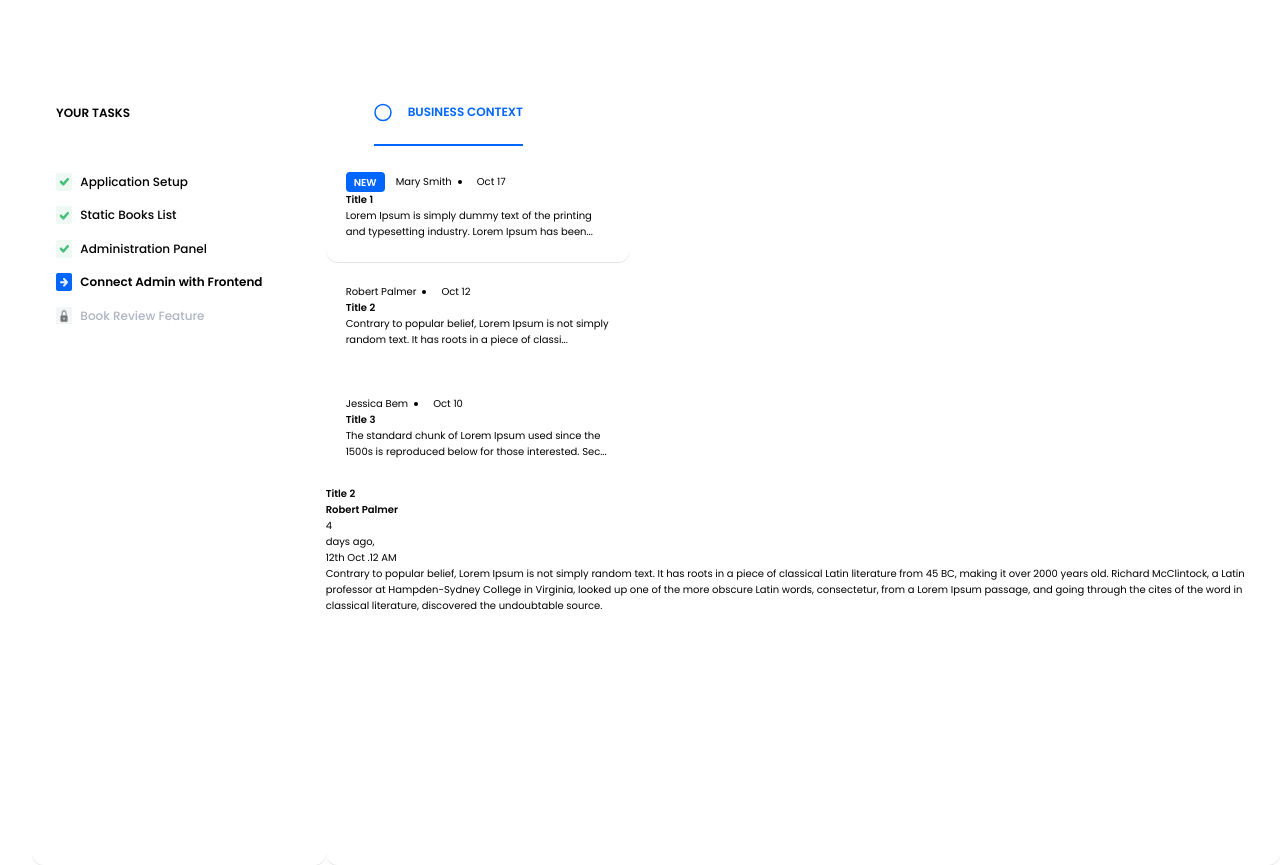
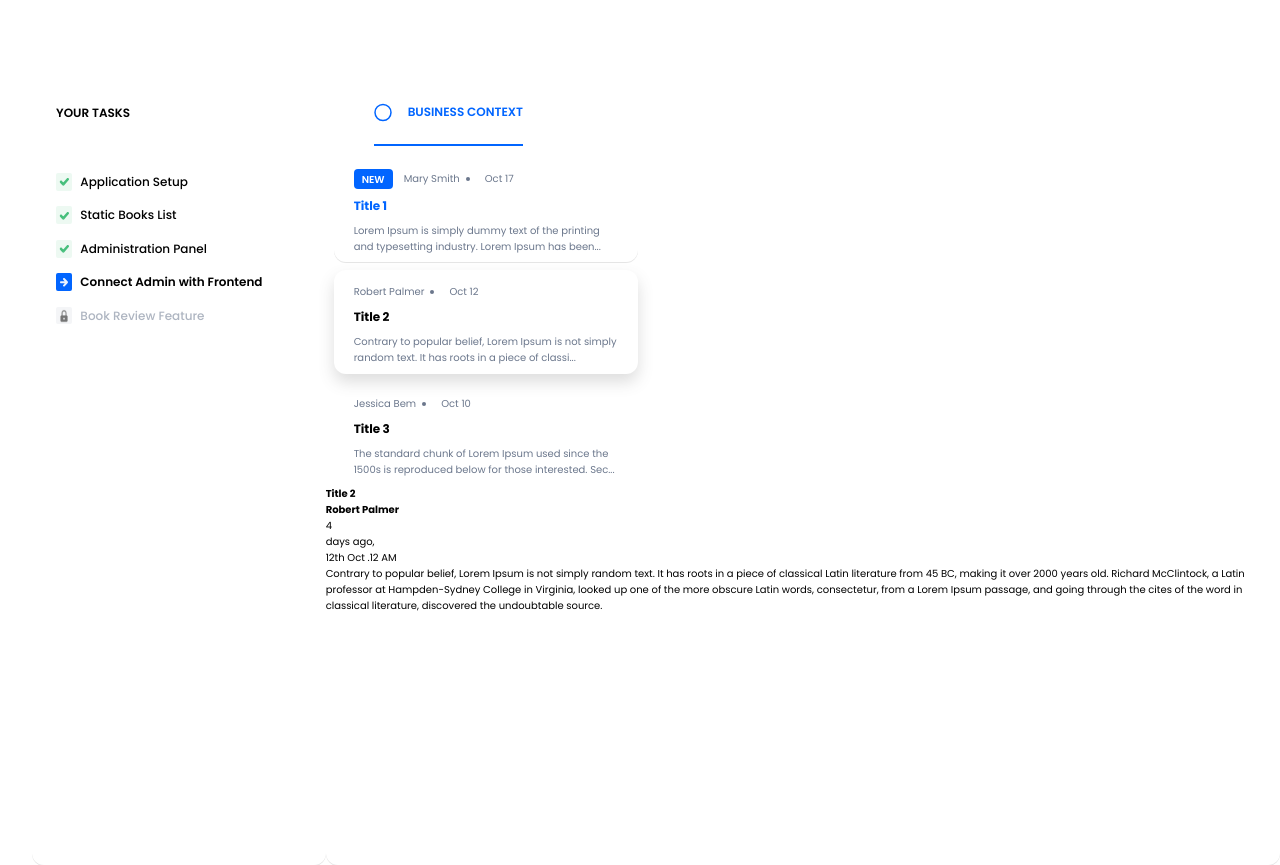
Before and after one commit to JoannaNowPl/junior-front-end-developer-1665850021, a React (Create React App) app: page / in a window 1280 px wide. Built offline with nearby package versions, Linux system fonts and the light colour scheme.

Commit message:
feat: add styles of new and active Business Context item

```diff
--- a/public/index.html
+++ b/public/index.html
@@ -11,7 +11,7 @@
     <link rel="preconnect" href="https://fonts.googleapis.com" />
     <link rel="preconnect" href="https://fonts.gstatic.com" crossorigin />
     <link
-      href="https://fonts.googleapis.com/css2?family=Poppins:wght@400;500;600&display=swap"
+      href="https://fonts.googleapis.com/css2?family=Poppins:wght@400;500;600;700&display=swap"
       rel="stylesheet" />
   </head>
   <body>
--- a/src/components/BusinessContext.css
+++ b/src/components/BusinessContext.css
@@ -42,14 +42,20 @@
 list-style: none;
 width: 304px;
 height: 104px;
-padding: 14px 18px 14px 20px;
+padding: 14px 18px 0 20px;
 margin-top: 8px;
+margin-left: 8px;
 
 }
 
 .business-context__list-item--new{
     border-radius: 0 0px 12px 12px;
     box-shadow: 0px 1px rgba(0, 0, 0, 0.1);
+    padding-top:11px;
+}
+.business-context__list-item--active{
+    border-radius: 12px;
+    box-shadow: 0px 8px 16px  rgba(84, 84, 84, 0.2);
 }
 
 
@@ -69,10 +75,12 @@ margin-top: 8px;
 .business-context__list-item-author{
     list-style: none;
     padding-right: 20px;
+    color: var(--secondary-color);
 }
 .business-context__list-item-date{
     list-style:disc;
     padding: 0 5px;
+    color: var(--secondary-color);
 }
 .business-context__list-item-new{
     height: 20px;
@@ -85,3 +93,15 @@ margin-top: 8px;
     padding: 3px;
     margin-right: 11px;
 }
+.business-context__list-item-title{
+    font-size: 1.2rem;
+    padding: 8px 0;
+}
+.business-context__list-item-title--new{
+    color: var(--primary-color);
+    font-weight: 700;
+}
+
+.business-context__list-item-abstract{
+    color:var(--secondary-color);
+}
--- a/src/components/BusinessContext.jsx
+++ b/src/components/BusinessContext.jsx
@@ -91,13 +91,13 @@ export function BusinessContext() {
                       </ul>
                     </div>
 
-                    <h3>{el.title}</h3>
-                    <p>{`${el.content.substring(0, 95)}...`}</p>
+                    <h3 className="business-context__list-item-title business-context__list-item-title--new">{el.title}</h3>
+                    <p className="business-context__list-item-abstract">{`${el.content.substring(0, 95)}...`}</p>
                   </li>
                 );
               else if (el.context_status === "active")
                 return (
-                  <li className="business-context__list-item">
+                  <li className="business-context__list-item business-context__list-item--active">
                     <div className="business-context__list-item-info-box">
                     <ul className="business-context__list-item-info">
                         <li className="business-context__list-item-author">{el.author}</li>
@@ -107,8 +107,8 @@ export function BusinessContext() {
                       </ul>
                     </div>
 
-                    <h3>{el.title}</h3>
-                    <p>{`${el.content.substring(0, 100)}...`}</p>
+                    <h3 className="business-context__list-item-title">{el.title}</h3>
+                    <p className="business-context__list-item-abstract">{`${el.content.substring(0, 100)}...`}</p>
                   </li>
                 );
               else if (el.context_status === "read")
@@ -122,8 +122,8 @@ export function BusinessContext() {
                         )}`}</li>
                       </ul>
                     </div>
-                    <h3>{el.title}</h3>
-                    <p>{`${el.content.substring(0, 100)}...`}</p>
+                    <h3 className="business-context__list-item-title">{el.title}</h3>
+                    <p className="business-context__list-item-abstract">{`${el.content.substring(0, 100)}...`}</p>
                   </li>
                 );
               else return <></>;
```
